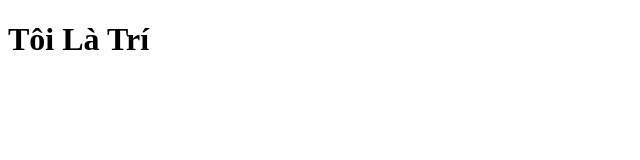
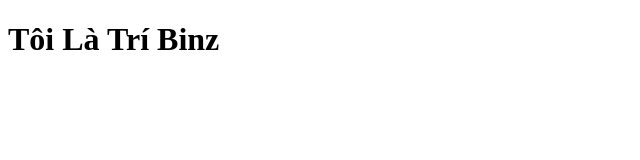
Before and after one commit to tri020/TeamAb, a plain HTML site: page index.html in a window 1280 px wide. Shown: the whole page, without its empty margins (0-640 px from the left). Drawn offline with Linux system fonts and the light colour scheme.

Commit message:
Commit 2nd

```diff
--- a/index.html
+++ b/index.html
@@ -8,6 +8,7 @@
 <body>
     <h1>
         Tôi Là Trí
+       Binz
     </h1>
 </body>
 </html>
```
